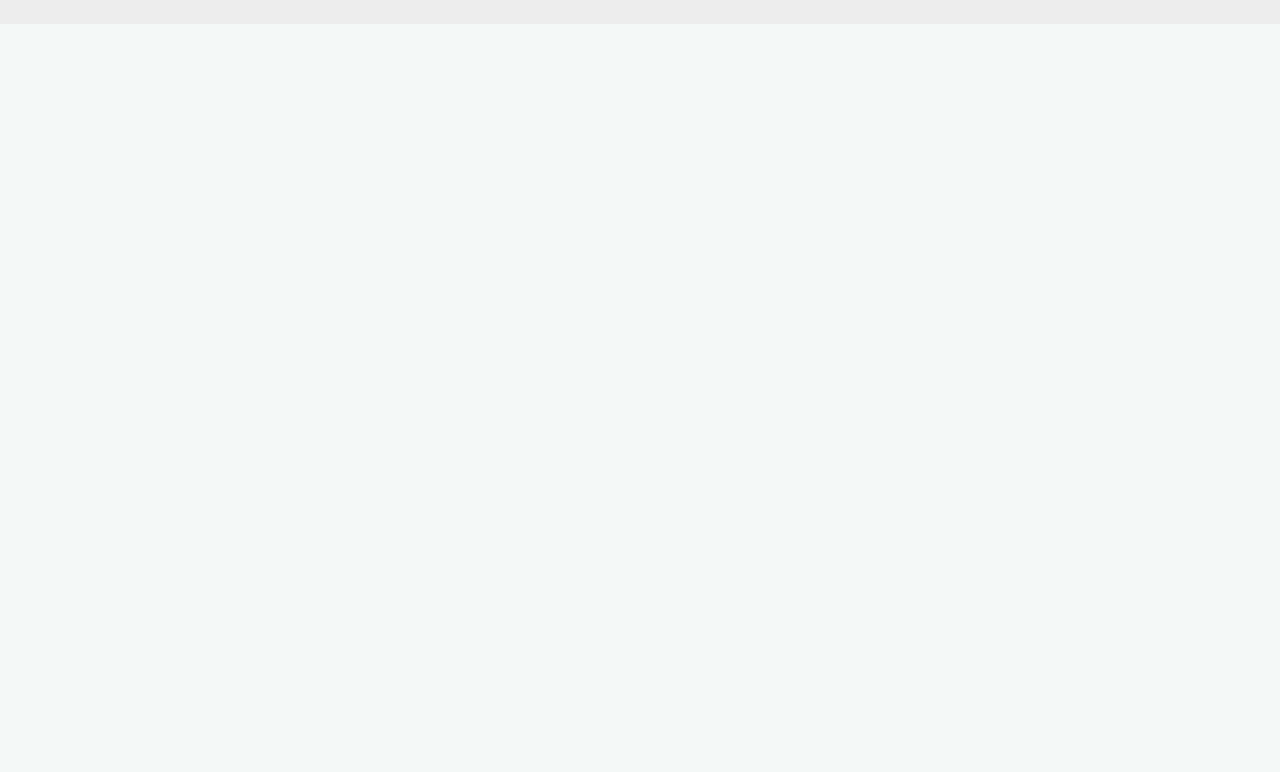
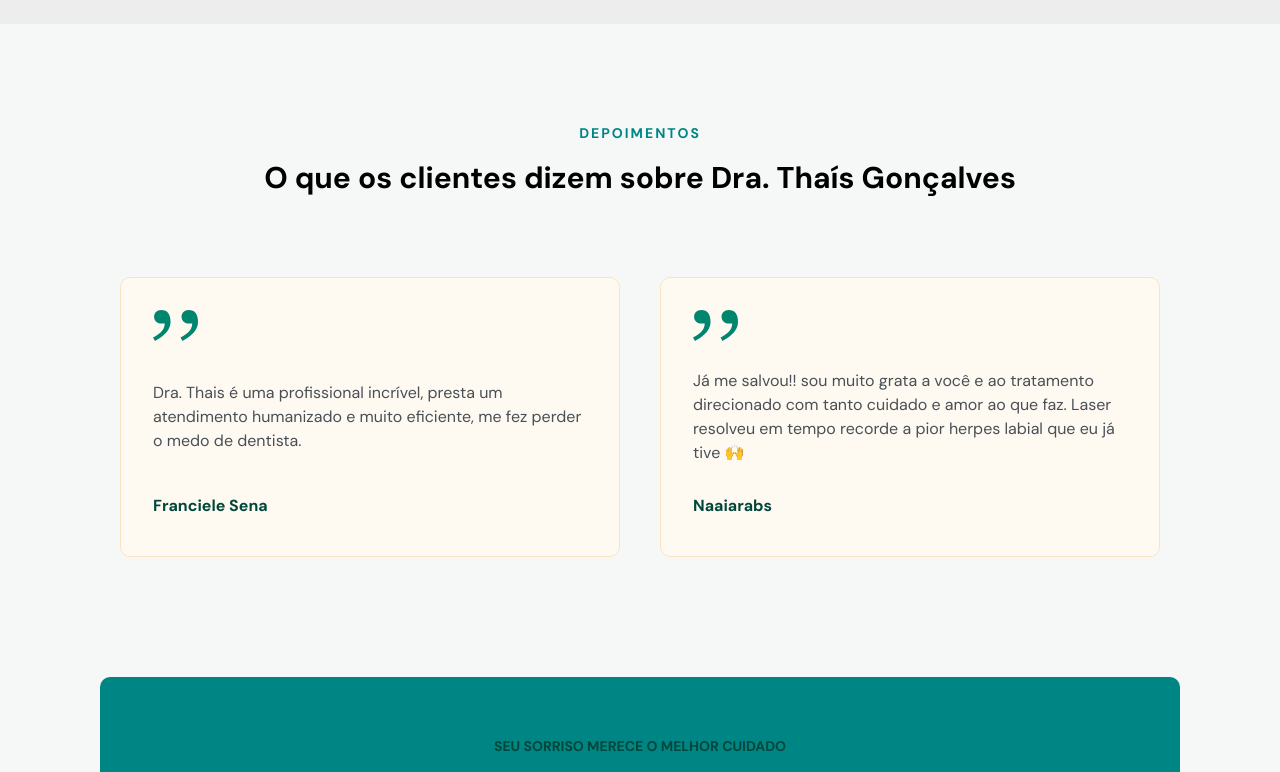
Before and after one commit to FabinhoFlauzino/lp-thais-goncalves, a Next.js app: page / in a window 1280 px wide. Shown: the part 3100-3872 px from the top of the page. Before the commit the page ends 3124 px from the top, so only its background shows below. Built offline with nearby package versions, Linux system fonts and the light colour scheme.

Commit message:
Testimonials

```diff
--- a/src/app/page.tsx
+++ b/src/app/page.tsx
@@ -4,6 +4,7 @@ import { Hero } from "@/components/Hero";
 import { About } from "@/components/About";
 import { CallToAction } from "@/components/CallToAction";
 import { Services } from "@/components/Services";
+import { Testimonials } from "@/components/Testimonials";
 
 export default function Home() {
   return (
@@ -15,6 +16,8 @@ export default function Home() {
       <About />
       <CallToAction />
       <Services />
+      <Testimonials />
+      <CallToAction />
     </main>
   );
 }
--- a/src/components/Hero/index.tsx
+++ b/src/components/Hero/index.tsx
@@ -8,7 +8,7 @@ import logoComNome from '@/assets/logo-com-nome.png';
 
 export function Hero() {
   return (
-    <div className={styles.hero}>
+    <div className={styles.hero} id="inicio">
       <div className={`container ${styles.heroContainer}`}>
         <div className={styles.heroHeader}>
           <header>
--- a/src/components/Services/index.tsx
+++ b/src/components/Services/index.tsx
@@ -4,7 +4,7 @@ import { MdCheckCircle } from "react-icons/md";
 
 export function Services() {
   return (
-    <section className={styles.services}>
+    <section className={styles.services} id="servicos">
       <div className={`container ${styles.servicesContainer}`}>
         <header>
           <h4>Confira alguns dos tratamentos que oferecemos</h4>
--- /dev/null
+++ b/src/components/Testimonials/index.tsx
@@ -0,0 +1,82 @@
+"use client"
+import "slick-carousel/slick/slick.css";
+import "slick-carousel/slick/slick-theme.css";
+import Slider from "react-slick";
+import styles from "./styles.module.css";
+
+export function Testimonials() {
+  const settings = {
+    dots: true,
+    infinite: false,
+    speed: 500,
+    slidesToShow: 2,
+    slidesToScroll: 1,
+    initialSlide: 0,
+    responsive: [
+      {
+        breakpoint: 1024,
+        settings: {
+          slidesToShow: 2,
+          slidesToScroll: 2,
+          infinite: true,
+          dots: true
+        }
+      },
+      {
+        breakpoint: 600,
+        settings: {
+          slidesToShow: 1,
+          slidesToScroll: 1,
+          initialSlide: 1
+        }
+      },
+      {
+        breakpoint: 480,
+        settings: {
+          slidesToShow: 1,
+          slidesToScroll: 1
+        }
+      }
+    ]
+  };
+
+  return (
+    <>
+      <section className={styles.testimonial} id="depoimentos">
+        <div className={`container ${styles.testimonialContainer}`}>
+          <header>
+            <h4>Depoimentos</h4>
+            <h2>O que os clientes dizem sobre Dra. Thaís Gonçalves</h2>
+          </header>
+
+          <Slider {...settings}>
+            <div className={styles.card}>
+              <div>
+                <svg xmlns="http://www.w3.org/2000/svg" width="45" height="31" viewBox="0 0 45 31" fill="none">
+                  <path d="M17.5263 11.7111C17.5263 14.237 16.9539 16.5525 15.8092 18.6574C14.7039 20.7241 13.3618 22.5228 11.7829 24.0537C10.2039 25.6228 8.4671 27.0389 6.57237 28.3019C4.67763 29.5265 3.15789 30.4259 2.01316 31L0 27.613C1.61842 26.6944 3.15789 25.7568 4.61842 24.8C6.11842 23.8049 7.26316 22.8673 8.05263 21.987C9.11842 20.8389 9.9671 19.6525 10.5987 18.4278C11.2303 17.1648 11.625 15.5191 11.7829 13.4907H8.94079C6.45395 13.4907 4.51974 12.8784 3.13816 11.6537C1.75658 10.429 1.06579 8.72593 1.06579 6.54444C1.06579 4.97531 1.69737 3.50185 2.96053 2.12407C4.22368 0.708025 5.94079 0 8.11184 0C11.4671 0 13.875 1.09074 15.3355 3.27222C16.7961 5.41543 17.5263 8.2284 17.5263 11.7111Z" fill="#00856F" />
+                  <path d="M45 11.7111C45 14.237 44.4276 16.5525 43.2829 18.6574C42.1776 20.7241 40.8355 22.5228 39.2566 24.0537C37.6776 25.6228 35.9408 27.0389 34.0461 28.3019C32.1513 29.5265 30.6316 30.4259 29.4868 31L27.4737 27.613C29.0921 26.6944 30.6316 25.7568 32.0921 24.8C33.5921 23.8049 34.7368 22.8673 35.5263 21.987C36.5921 20.8389 37.4408 19.6525 38.0724 18.4278C38.7039 17.1648 39.0987 15.5191 39.2566 13.4907H36.4145C33.9276 13.4907 31.9934 12.8784 30.6118 11.6537C29.2303 10.429 28.5395 8.72593 28.5395 6.54444C28.5395 4.97531 29.1711 3.50185 30.4342 2.12407C31.6974 0.708025 33.4145 0 35.5855 0C38.9408 0 41.3487 1.09074 42.8092 3.27222C44.2697 5.41543 45 8.2284 45 11.7111Z" fill="#00856F" />
+                </svg>
+                <p>Dra. Thais é uma profissional incrível, presta um atendimento humanizado e muito eficiente, me fez perder o medo de dentista.</p>
+
+                <h3>Franciele Sena</h3>
+
+              </div>
+            </div>
+
+            <div className={styles.card}>
+              <div>
+                <svg xmlns="http://www.w3.org/2000/svg" width="45" height="31" viewBox="0 0 45 31" fill="none">
+                  <path d="M17.5263 11.7111C17.5263 14.237 16.9539 16.5525 15.8092 18.6574C14.7039 20.7241 13.3618 22.5228 11.7829 24.0537C10.2039 25.6228 8.4671 27.0389 6.57237 28.3019C4.67763 29.5265 3.15789 30.4259 2.01316 31L0 27.613C1.61842 26.6944 3.15789 25.7568 4.61842 24.8C6.11842 23.8049 7.26316 22.8673 8.05263 21.987C9.11842 20.8389 9.9671 19.6525 10.5987 18.4278C11.2303 17.1648 11.625 15.5191 11.7829 13.4907H8.94079C6.45395 13.4907 4.51974 12.8784 3.13816 11.6537C1.75658 10.429 1.06579 8.72593 1.06579 6.54444C1.06579 4.97531 1.69737 3.50185 2.96053 2.12407C4.22368 0.708025 5.94079 0 8.11184 0C11.4671 0 13.875 1.09074 15.3355 3.27222C16.7961 5.41543 17.5263 8.2284 17.5263 11.7111Z" fill="#00856F" />
+                  <path d="M45 11.7111C45 14.237 44.4276 16.5525 43.2829 18.6574C42.1776 20.7241 40.8355 22.5228 39.2566 24.0537C37.6776 25.6228 35.9408 27.0389 34.0461 28.3019C32.1513 29.5265 30.6316 30.4259 29.4868 31L27.4737 27.613C29.0921 26.6944 30.6316 25.7568 32.0921 24.8C33.5921 23.8049 34.7368 22.8673 35.5263 21.987C36.5921 20.8389 37.4408 19.6525 38.0724 18.4278C38.7039 17.1648 39.0987 15.5191 39.2566 13.4907H36.4145C33.9276 13.4907 31.9934 12.8784 30.6118 11.6537C29.2303 10.429 28.5395 8.72593 28.5395 6.54444C28.5395 4.97531 29.1711 3.50185 30.4342 2.12407C31.6974 0.708025 33.4145 0 35.5855 0C38.9408 0 41.3487 1.09074 42.8092 3.27222C44.2697 5.41543 45 8.2284 45 11.7111Z" fill="#00856F" />
+                </svg>
+                <p>Já me salvou!! sou muito grata a você e ao tratamento direcionado com tanto cuidado e amor ao que faz. Laser resolveu em tempo recorde a pior herpes labial que eu já tive 🙌</p>
+
+                <h3>Naaiarabs</h3>
+              </div>
+            </div>
+          </Slider>
+        </div>
+      </section>
+    </>
+  )
+}
--- /dev/null
+++ b/src/components/Testimonials/styles.module.css
@@ -0,0 +1,47 @@
+.testimonialContainer {
+  & header {
+    text-align: center;
+
+    & h4 {
+      letter-spacing: .2rem;
+    }
+
+    & h2 {
+      font-size: 3rem;
+      line-height: 3.9rem;
+      color: var(--headline);
+      margin-bottom: 6rem;
+    }
+  }
+}
+
+.card {
+  padding: 2rem;
+  & div {
+    min-height: 28rem;
+    display: inline-flex !important;
+    padding: 3.2rem;
+    flex-direction: column;
+    justify-content: space-between;
+    align-items: flex-start;
+    gap: 2rem;
+
+    border-radius: 1rem;
+    background: #FFFAF1;
+    border: 1px solid #f7e4c2;
+
+    & h3 {
+      font-size: 16px;
+      font-weight: 700;
+      line-height: 28px;
+      color: var(--green-hover);
+    }
+
+    & p {
+      font-weight: 400;
+      font-size: 1.6rem;
+      line-height: 1.5;
+      color: var(--paragraph);
+    }
+  }
+}
```
Also changed, not shown: package.json (+6 -3 lines), 1 other file (tests, documents, lock files or other folders).
